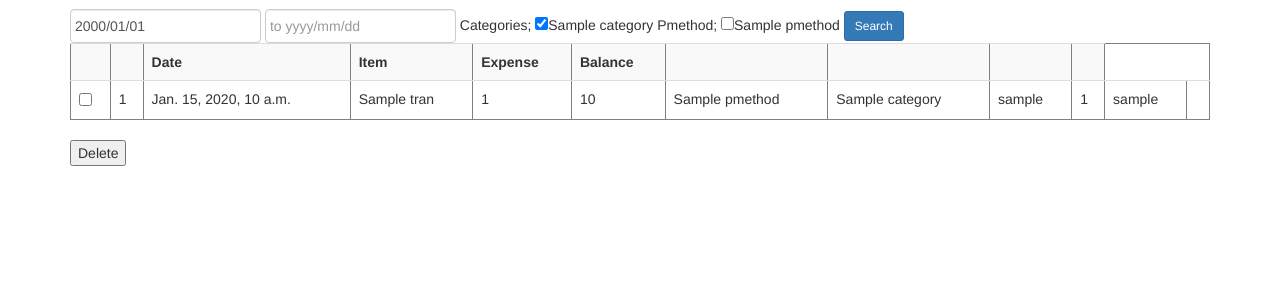
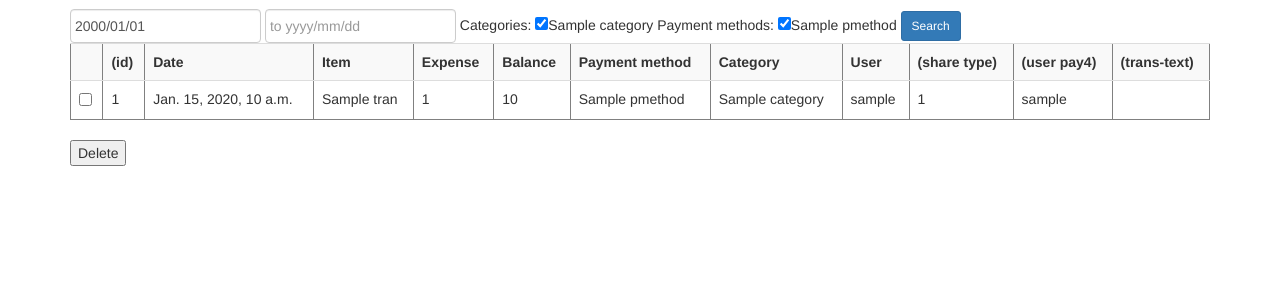
Before and after one commit to yauji/teller2, a Django app: page /t/list in a window 1280 px wide. Shown: the part 51-351 px from the top of the page. Run offline with Django 3.2, Linux system fonts and the light colour scheme; a user stored in the database is signed in; tables that the repository leaves empty hold one stand-in row (values such as "Sample post"); some libraries are stand-ins or nearby versions.

Commit message:
updated list in terms of pm-ui.

```diff
--- a/trans/templates/trans/list.html
+++ b/trans/templates/trans/list.html
@@ -15,14 +15,14 @@
     <input type="text" class="form-control mb-2 mr-sm-2 mb-sm-0 datepicker" id="dateto" name="dateto"  placeholder="to yyyy/mm/dd">
 
 
-    Categories;
+    Categories:
     {% for c in category_list %}
     <input type="checkbox" name="categorys" value="{{ c.id }}" {% if c.selected %}checked="checked"{% endif %}>{{c.name}}</input>
     {% endfor %}
 
-    Pmethod;
+    Payment methods:
     {% for pm in pmethod_list %}
-    <input type="checkbox" name="pmethods" value="{{ pm.id }}" >{{pm.name}}</input>
+    <input type="checkbox" name="pmethods" value="{{ pm.id }}"  {% if pm.selected %}checked="checked"{% endif %}>{{pm.name}}</input>
     {% endfor %}
 
     <button type="submit" class="btn btn-primary btn-sm">Search</button>
@@ -37,15 +37,17 @@
   <table border="1" class="table table-striped">
     <tr>
       <th></th>
-      <th></th>
+      <th>(id)</th>
 	<th>Date</th>
 	<th>Item</th>
 	<th>Expense</th>
 	<th>Balance</th>
-	<th></th>
-	<th></th>
-	<th></th>
-	<th></th>
+	<th>Payment method</th>
+	<th>Category</th>
+	<th>User</th>
+	<th>(share type)</th>
+	<th>(user pay4)</th>
+	<th>(trans-text)</th>
       </tr>
       {% for trans in latest_trans_list %}
       <tr>
--- a/trans/views.py
+++ b/trans/views.py
@@ -223,9 +223,26 @@ def list(request):
 
     #sort with group and order---
     pmethod_list = []
+    """
     for pmg in pmgroup_list:
         pmlist = Pmethod.objects.filter(group = pmg).order_by('order')
         pmethod_list.extend(pmlist)
+    """
+    for pmg in pmgroup_list:
+        pmlist = Pmethod.objects.filter(group = pmg).order_by('order')
+
+        for pm in pmlist:
+            pmui = PmethodUi()
+            pmui.id = pm.id
+            pmui.name = pm.name
+            if 'filtered' in request.POST:
+                if str(pm.id) in request.POST.getlist('pmethods'):
+                    pmui.selected = True
+                else:
+                    pmui.selected = False
+            else:
+                pmui.selected = True
+            pmethod_list.append(pmui)
 
 
     #category---
@@ -286,6 +303,9 @@ def move(request):
 
 
 class CategoryUi(Category):
+    selected = False
+
+class PmethodUi(Pmethod):
     selected = False
 
 
```
Also changed, not shown: trans/tests.py (+10 -1 lines).
